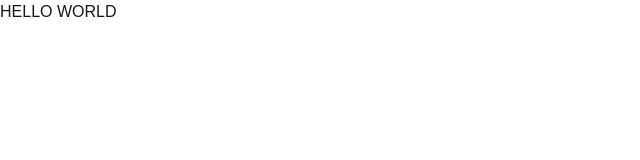
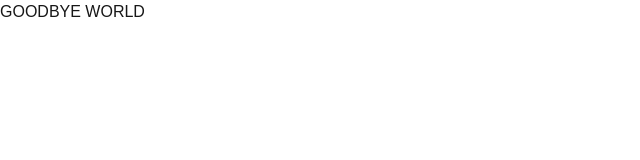
Before and after one commit to pryamflores/Crud, a Next.js app: page / in a window 1280 px wide. Shown: the top 160 px of the page, without its empty margins (0-640 px from the left). Built offline with nearby package versions, Linux system fonts and the light colour scheme.

Commit message:
Update greeting message from "HELLO WORLD" to "GOODBYE WORLD" in Home component

```diff
--- a/app/page.tsx
+++ b/app/page.tsx
@@ -2,7 +2,7 @@
 export default function Home() {
   return (
     <div>
-      <h1>HELLO WORLD</h1>
+      <h1>GOODBYE WORLD</h1>
     </div>
   );
 }
```
